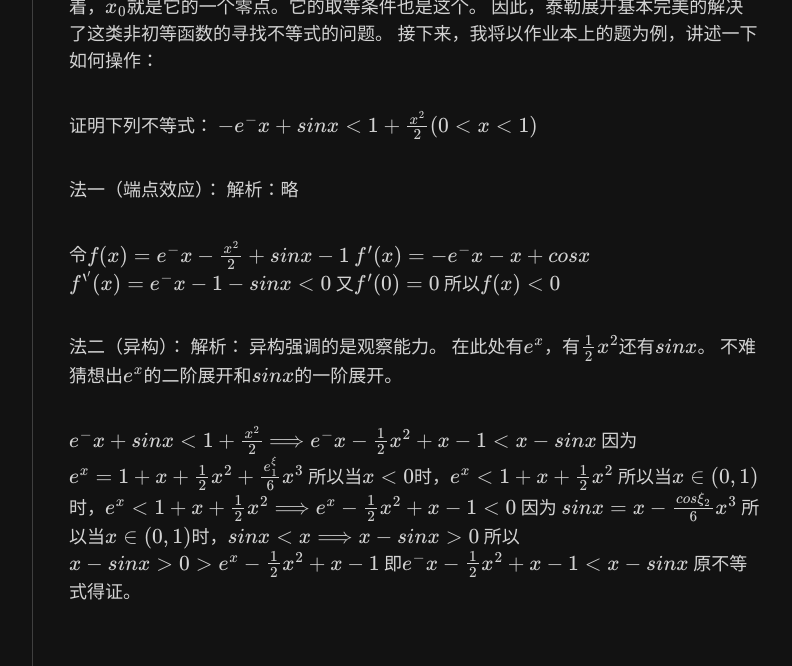
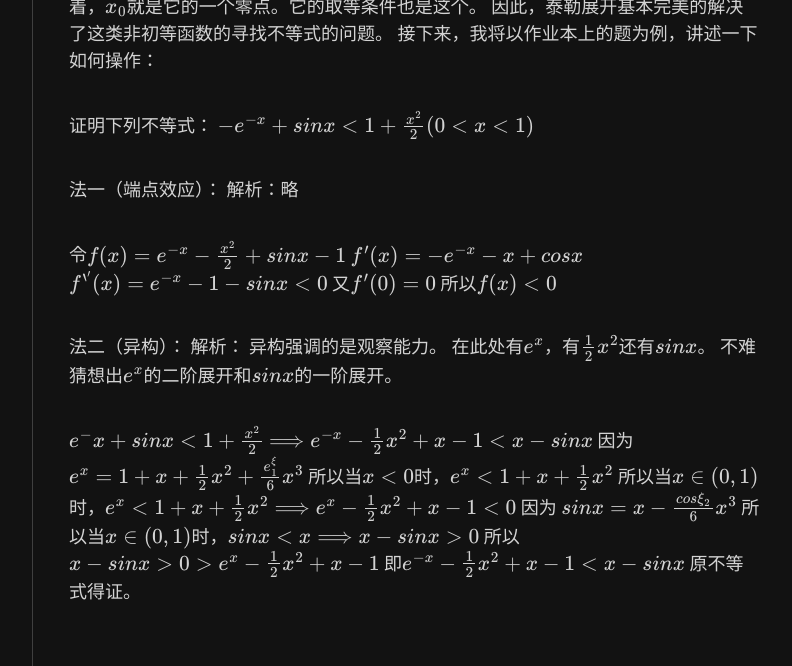
Before and after one commit to cloud-windl/cloud-windl.github.io, a Jekyll site: the page built from _posts/2023-11-20--异构和泰勒展开.md, in a window 1280 px wide. Shown: the part 2209-2875 px from the top of the page, without its empty margins (357-1149 px from the left). Built offline with Jekyll 4.4.1, drawn with Linux system fonts in a browser that asks for light colours; nearby versions of some CDN libraries; some web fonts are replaced.

```diff
--- a/_posts/2023-11-20--异构和泰勒展开.md
+++ b/_posts/2023-11-20--异构和泰勒展开.md
@@ -44,14 +44,14 @@ $R_n(x)=\frac{f^(n+1) (\xi)}{(n+1)!}(x-x_0)^{(n+1)}$这里$\xi$是$x_0$与$x$站
 接下来，我将以作业本上的题为例，讲述一下如何操作：
 
 证明下列不等式：
-$-e^-x + sinx < 1 + \frac{x^2}{2} (0 < x < 1)$
+$-e^{-x} + sinx < 1 + \frac{x^2}{2} (0 < x < 1)$
 
 法一（端点效应）：
 解析：略
 
-令$f(x)=e^-x - \frac{x^2}{2}+sinx -1$
-$f'(x)=-e^-x -x + cosx $
-$f^{''}(x) = e^-x - 1 - sinx < 0$
+令$f(x)=e^{-x} - \frac{x^2}{2}+sinx -1$
+$f'(x)=-e^{-x} -x + cosx $
+$f^{''}(x) = e^{-x} - 1 - sinx < 0$
 又$f'(0) = 0$
 所以$f(x) < 0$
 
@@ -62,14 +62,14 @@ $f^{''}(x) = e^-x - 1 - sinx < 0$
 不难猜想出$e^x$的二阶展开和$sinx$的一阶展开。
 
 $ e^ - x + sinx < 1 + \frac{x^2}{2} $
-$ \Longrightarrow e^-x - \frac{1}{2}x^2 + x - 1 < x - sinx $
+$ \Longrightarrow e^{-x} - \frac{1}{2}x^2 + x - 1 < x - sinx $
 因为$ e^x = 1 + x + \frac{1}{2}x^2 + \frac{e^\xi_1}{6}x^3 $
 所以当$ x < 0 $时，$e^x < 1 + x + \frac{1}{2}x^2$
 所以当$ x \in (0 , 1) $时，$e^x < 1 + x + \frac{1}{2}x^2 \Longrightarrow e^x - \frac{1}{2}x^2 + x - 1 < 0$
 因为 $ sinx = x - \frac{cos\xi_2}{6}x^3$
 所以当$ x \in (0 , 1) $时，$ sinx < x \Longrightarrow x - sinx > 0 $
 所以$ x - sinx > 0 > e^x - \frac{1}{2}x^2 + x - 1 $
-即$ e^-x - \frac{1}{2}x^2 + x - 1 < x - sinx$
+即$ e^{-x} - \frac{1}{2}x^2 + x - 1 < x - sinx$
 原不等式得证。
 
 ## 结语
```
